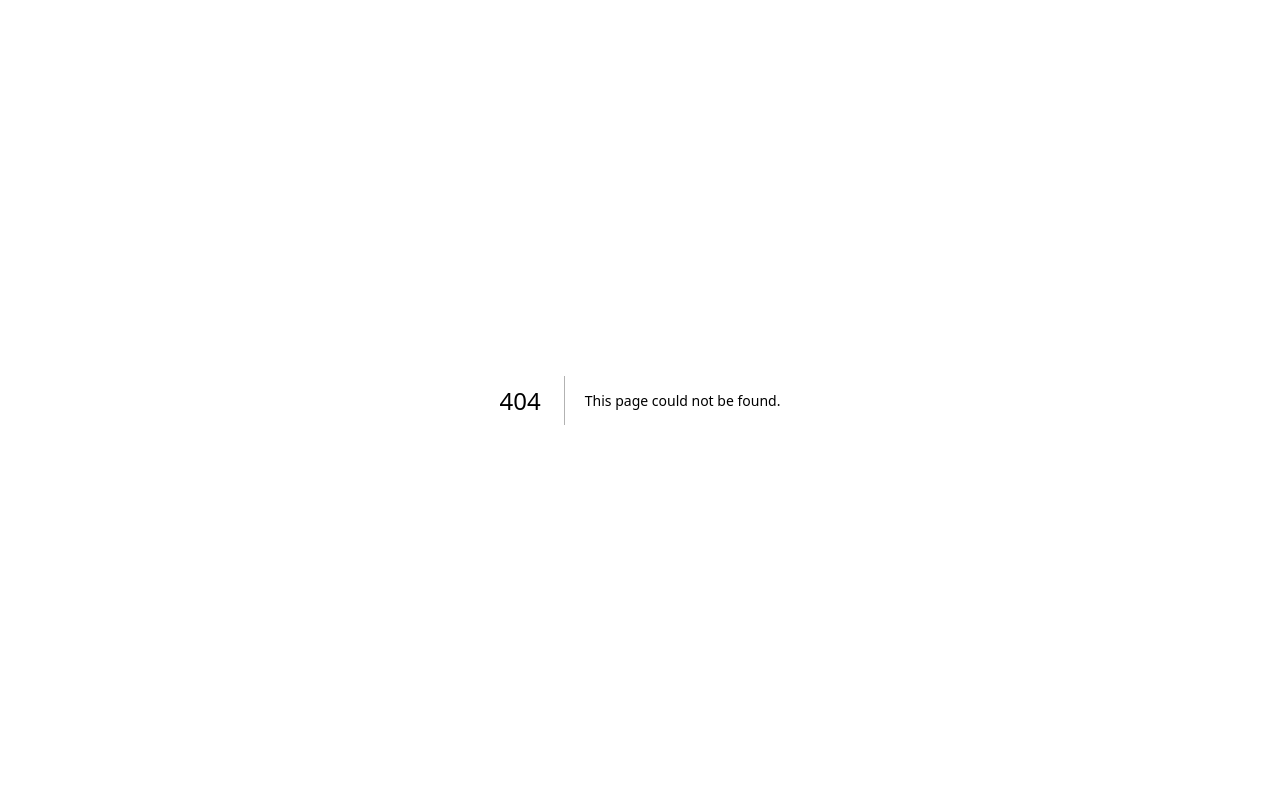
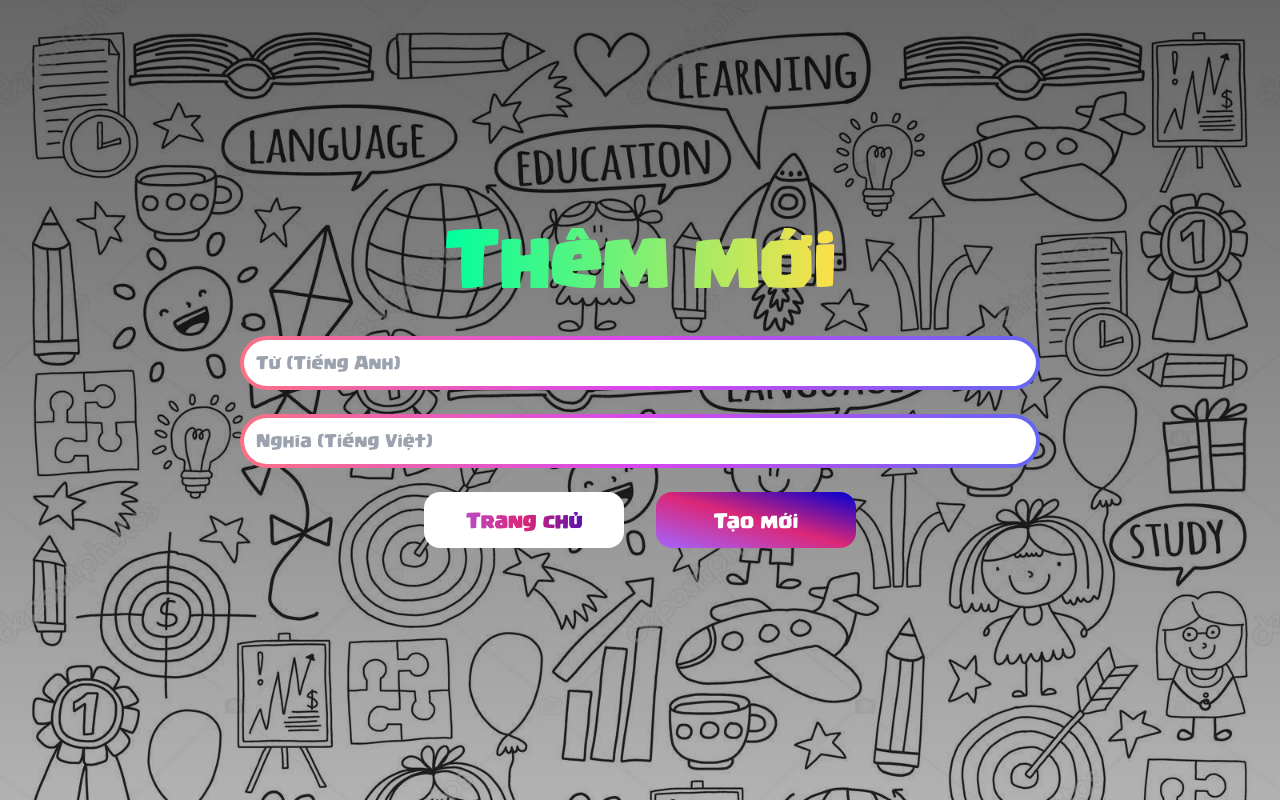
Before and after one commit to phamquangdieu/english-client, a Next.js app: page /add-word in a window 1280 px wide. Before the commit this address had no page. Built offline with nearby package versions, Linux system fonts and the light colour scheme.

Commit message:
add form

```diff
--- /dev/null
+++ b/app/add-word/page.jsx
@@ -0,0 +1,53 @@
+'use client';
+
+import { Form, Input } from 'antd';
+import { useRouter } from 'next/navigation';
+import React from 'react'
+
+const AddWord = () => {
+  const router = useRouter();
+  const [form] = Form.useForm();
+  const onFinish = () => {
+    const values = form.getFieldsValue();
+    console.log(values);
+  }
+  return (
+    <div className='bg-add-word h-[100vh] p-[200px] flex flex-col items-center justify-center w-full'>
+      <div className='mb-12 text-6xl text-center font-bold from-neonGreen  to-yellow-300 bg-gradient-to-r bg-clip-text text-transparent'>
+          Thêm mới
+      </div>
+      <Form form={form} className='w-full' className="w-[800px]" onFinish={onFinish}>
+        <Form.Item name="word">
+          <div class="p-1 rounded-full bg-gradient-to-r from-rose-400 via-fuchsia-500 to-indigo-500">
+            <input class="p-3 w-full rounded-full focus:outline-none" type="text" placeholder="Từ (Tiếng Anh)" />
+          </div>
+        </Form.Item>
+        <Form.Item name="mean">
+          <div class="p-1 rounded-full bg-gradient-to-r from-rose-400 via-fuchsia-500 to-indigo-500">
+            <input class="p-3 w-full rounded-full focus:outline-none" type="text" placeholder="Nghĩa (Tiếng Việt)" />
+          </div>
+        </Form.Item>
+        <Form.Item>
+          <div className='flex justify-center gap-8 items-center'>
+            <button
+              onClick={() => router.push('/')}
+              className={`w-[200px] bg-white rounded-2xl`}>
+              <div className='text-base p-4 text-center font-bold from-electricViolet via-pink-600 to-vibrantBlue bg-gradient-to-r bg-clip-text text-transparent'>
+                Trang chủ
+              </div>
+            </button>
+            <button
+              type='submit'
+              className={`btn-test w-[200px] bg-gradient-to-tr from-electricViolet via-pink-600 to-vibrantBlue rounded-2xl`}>
+              <div className='text-base p-4 text-center text-white'>
+                Tạo mới
+              </div>
+            </button>
+          </div>
+        </Form.Item>
+      </Form>
+    </div>
+  );
+}
+
+export default AddWord;
--- a/app/components/Home.jsx
+++ b/app/components/Home.jsx
@@ -22,7 +22,7 @@ export default function HomeScreen() {
   return (
     <div ref={container} className="bg-home bg-gray-300 flex flex-col gap-12 w-full h-[100vh] justify-center items-center">
       <button
-        onClick={() => router.push('/quiz')}
+        onClick={() => router.push('/add-word')}
         className={`btn-create ${styles.btn} w-[300px] bg-white rounded-2xl`}>
         <div className='text-2xl p-4 text-center font-bold from-electricViolet via-pink-600 to-vibrantBlue bg-gradient-to-r bg-clip-text text-transparent'>
           Thêm mới
--- a/app/globals.css
+++ b/app/globals.css
@@ -45,3 +45,14 @@ body {
     url('/bg.jpg');
 
 }
+
+.bg-add-word {
+  background-size: cover;
+  background-image: linear-gradient(
+      180deg,
+      rgba(0, 0, 0, 0.6) 0%,
+      rgba(0, 0, 0, 0.3) 100%
+    ),
+    url('/bg-2.jpg');
+
+}
--- a/app/quiz/Result.jsx
+++ b/app/quiz/Result.jsx
@@ -7,7 +7,7 @@ const Result = () => {
             <div className='rounded-xl'>
                 <Image
                 className='rounded-[50px]'
-                    src={'/leo-fail.webp'}
+                    src={'/cat.jpg'}
                     width={0}
                     height={0}
                     sizes="100vw"
--- a/app/quiz/page.jsx
+++ b/app/quiz/page.jsx
@@ -11,6 +11,7 @@ export default function QuizScreen() {
   const [selectedAnswer, setSelectedAnswer] = useState({});
   const [current, setCurrent] = useState(0);
   const [hasResult, setHasResult] = useState(false);
+  console.log(selectedAnswer)
   const onNext = () => {
     if (current < data.length - 1) setCurrent(prev => prev + 1);
     else setHasResult(true);
```
Also changed, not shown: public/bg-2.jpg (added).
